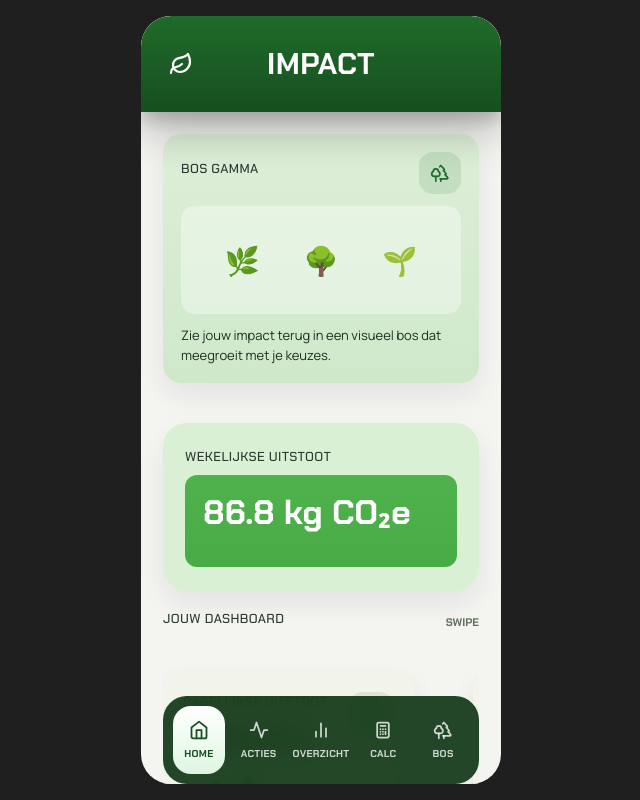
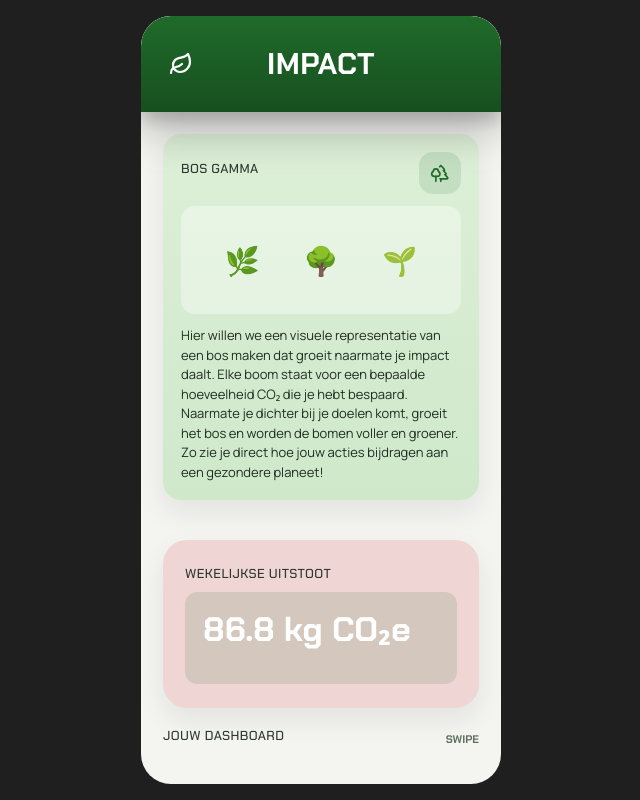
Before and after one commit to timdegroot05/App-Persoonlijke-Voetafdruk-, a React (Vite) app in the folder Persoonlijke-Voetafdruk/: page /home in a window 1280 px wide. Shown: the whole page, without its empty margins (319-959 px from the left). Built offline with nearby package versions, Linux system fonts and the light colour scheme.

Commit message:
Fix dashboard footer layout

```diff
--- a/Persoonlijke-Voetafdruk/src/App.css
+++ b/Persoonlijke-Voetafdruk/src/App.css
@@ -130,8 +130,7 @@ body {
   margin-right: 22px;
 }
 
-.impact-widget,
-.bottom-nav {
+.impact-widget {
   width: calc(100% - 44px);
   max-width: 316px;
   margin-left: auto;
@@ -202,7 +201,7 @@ body {
 }
 
 .home-week-card {
-  background: #daf0d5;
+  background: #f0d5d5;
   color: var(--text-main);
   box-shadow: var(--shadow-soft);
 }
@@ -211,7 +210,7 @@ body {
   min-height: 92px;
   padding: 18px;
   border-radius: 12px;
-  background: linear-gradient(180deg, #4fb24c 0%, #49ab46 100%);
+  background:  rgba(9, 105, 24, 0.12);
   color: white;
 }
 
@@ -653,16 +652,21 @@ body {
 }
 
 .bottom-nav {
-  position: sticky;
-  bottom: 0;
+  position: static;
   display: grid;
   grid-template-columns: repeat(5, 1fr);
   gap: 8px;
-  margin-top: 18px;
-  padding: 10px;
-  border-radius: 24px;
+  margin-top: 0;
+  width: 100%;
+  max-width: none;
+  margin-left: 0;
+  margin-right: 0;
+  padding: 10px 14px 12px;
+  box-sizing: border-box;
+  border-radius: 24px 24px 30px 30px;
   background: rgba(17, 56, 22, 0.92);
   backdrop-filter: blur(10px);
+  box-shadow: 0 -10px 24px rgba(17, 56, 22, 0.12);
   z-index: 9;
 }
 
@@ -1193,44 +1197,6 @@ body {
 
 /* Activiteiten Page Styles */
 
-.activiteiten-page {
-  min-height: 100vh;
-  padding: 0 0 24px;
-  box-sizing: border-box;
-  color: #1f2d20;
-  background: var(--page-bg);
-  border-radius: 30px;
-  width: min(360px, calc(100vw - 24px));
-  max-height: calc(100vh - 32px);
-  overflow-y: auto;
-  -webkit-overflow-scrolling: touch;
-}
-
-
-.activiteiten-header h1 {
-  margin: 0;
-  font-size: 32px;
-  line-height: 1.2;
-  color: #1f2d20;
-  font-family: var(--font-display);
-}
-
-.activiteiten-header p {
-  margin: 8px 0 0;
-  font-size: 16px;
-  opacity: 0.9;
-  color: #506250;
-}
-
-.progress-box {
-  margin-top: 0;
-  background: linear-gradient(180deg, #1f6b2a 0%, #174f20 100%);
-  padding: 18px;
-  border-radius: 22px;
-  color: white;
-  box-shadow: 0 18px 32px rgba(22, 53, 28, 0.16);
-}
-
 .progress-bar {
   width: 100%;
   height: 10px;
@@ -1245,13 +1211,6 @@ body {
   height: 100%;
   background: white;
   border-radius: 999px;
-}
-
-.cards {
-  margin-top: 0;
-  display: flex;
-  flex-direction: column;
-  gap: 16px;
 }
 
 .actie-card {
--- a/Persoonlijke-Voetafdruk/src/pages/Activiteiten.jsx
+++ b/Persoonlijke-Voetafdruk/src/pages/Activiteiten.jsx
@@ -1,3 +1,4 @@
+import "./activiteiten.css"
 import { useNavigate } from "react-router-dom"
 import { FiActivity } from "react-icons/fi"
 import BottomNav from "../components/BottomNav"
@@ -9,14 +10,13 @@ function Activiteiten() {
     <div className="activiteiten-page">
       <AppHeader title="Acties" icon={<FiActivity />} />
 
-      <div className="page-section">
+      <div className="activiteiten-content">
         <header className="activiteiten-header">
           <h1>Kies je impact vandaag</h1>
           <p>Kleine acties, groot verschil 🌱</p>
         </header>
-      </div>
 
-      <section className="progress-box page-section">
+        <section className="progress-box">
           <p>2 acties voltooid vandaag 🔥</p>
 
           <div className="progress-wrapper">
@@ -27,7 +27,7 @@ function Activiteiten() {
           </div>
         </section>
 
-      <section className="cards page-section">
+        <section className="cards">
           <div className="actie-card food">
             <h2>Voedsel</h2>
             <p>Plantaardig lekkers</p>
@@ -52,6 +52,7 @@ function Activiteiten() {
             </button>
           </div>
         </section>
+      </div>
 
       <BottomNav />
     </div>
--- a/Persoonlijke-Voetafdruk/src/pages/Home.jsx
+++ b/Persoonlijke-Voetafdruk/src/pages/Home.jsx
@@ -151,7 +151,7 @@ function Home() {
       </div>
 
       <p className="home-feature-copy">
-        Zie jouw impact terug in een visueel bos dat meegroeit met je keuzes.
+        Hier willen we een visuele representatie van een bos maken dat groeit naarmate je impact daalt. Elke boom staat voor een bepaalde hoeveelheid CO₂ die je hebt bespaard. Naarmate je dichter bij je doelen komt, groeit het bos en worden de bomen voller en groener. Zo zie je direct hoe jouw acties bijdragen aan een gezondere planeet!
       </p>
     </section>
 
--- /dev/null
+++ b/Persoonlijke-Voetafdruk/src/pages/activiteiten.css
@@ -0,0 +1,68 @@
+.activiteiten-page {
+  height: calc(100vh - 32px);
+  padding: 0;
+  box-sizing: border-box;
+  color: #1f2d20;
+  background: var(--page-bg);
+  border-radius: 30px;
+  width: min(360px, calc(100vw - 24px));
+  overflow: hidden;
+  display: flex;
+  flex-direction: column;
+}
+
+.activiteiten-content {
+  flex: 1;
+  min-height: 0;
+  overflow-y: auto;
+  -webkit-overflow-scrolling: touch;
+  padding: 22px;
+}
+
+.activiteiten-header h1 {
+  margin: 0;
+  font-size: 32px;
+  line-height: 1.2;
+  color: #1f2d20;
+  font-family: var(--font-display);
+}
+
+.activiteiten-header p {
+  margin: 8px 0 0;
+  font-size: 16px;
+  opacity: 0.9;
+  color: #506250;
+}
+
+.progress-box {
+  margin-top: 22px;
+  background: linear-gradient(180deg, #1f6b2a 0%, #174f20 100%);
+  padding: 18px;
+  border-radius: 22px;
+  color: white;
+  box-shadow: 0 18px 32px rgba(22, 53, 28, 0.16);
+}
+
+.progress-wrapper {
+  display: flex;
+  align-items: center;
+  gap: 12px;
+  margin-top: 10px;
+}
+
+.progress-text {
+  font-size: 14px;
+  font-weight: 700;
+  color: white;
+}
+
+.cards {
+  margin-top: 22px;
+  display: flex;
+  flex-direction: column;
+  gap: 16px;
+}
+
+.activiteiten-page .bottom-nav {
+  flex-shrink: 0;
+}
--- a/Persoonlijke-Voetafdruk/src/pages/overzichtpages/overzicht.css
+++ b/Persoonlijke-Voetafdruk/src/pages/overzichtpages/overzicht.css
@@ -7,19 +7,27 @@
 
 .overzicht-container {
   width: min(360px, calc(100vw - 24px));
-  min-height: 640px;
-  max-height: calc(100vh - 32px);
+  height: calc(100vh - 32px);
   background: #f4f4f1;
   border-radius: 30px;
-  padding: 0 0 24px;
+  padding: 0;
   box-sizing: border-box;
   color: #1f2d20;
-  overflow-y: auto;
-  -webkit-overflow-scrolling: touch;
+  overflow: hidden;
+  display: flex;
+  flex-direction: column;
 }
 
 .overview-content {
-  margin: 22px;
+  flex: 1;
+  min-height: 0;
+  overflow-y: auto;
+  -webkit-overflow-scrolling: touch;
+  padding: 22px;
+}
+
+.overzicht-container .bottom-nav {
+  flex-shrink: 0;
 }
 
 .overzicht-cards {
```
Lines whose indentation alone changed are shown as unchanged.
